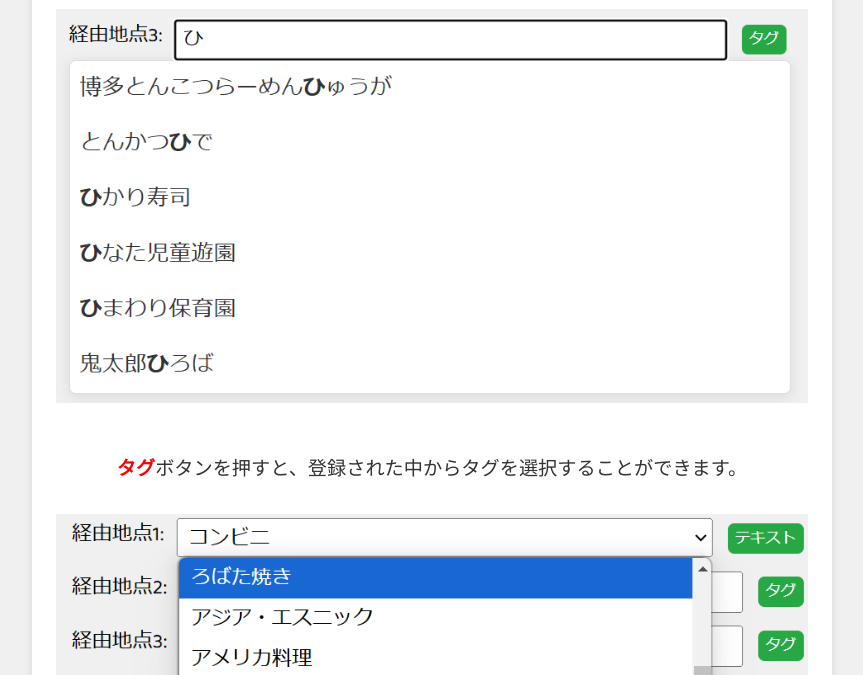
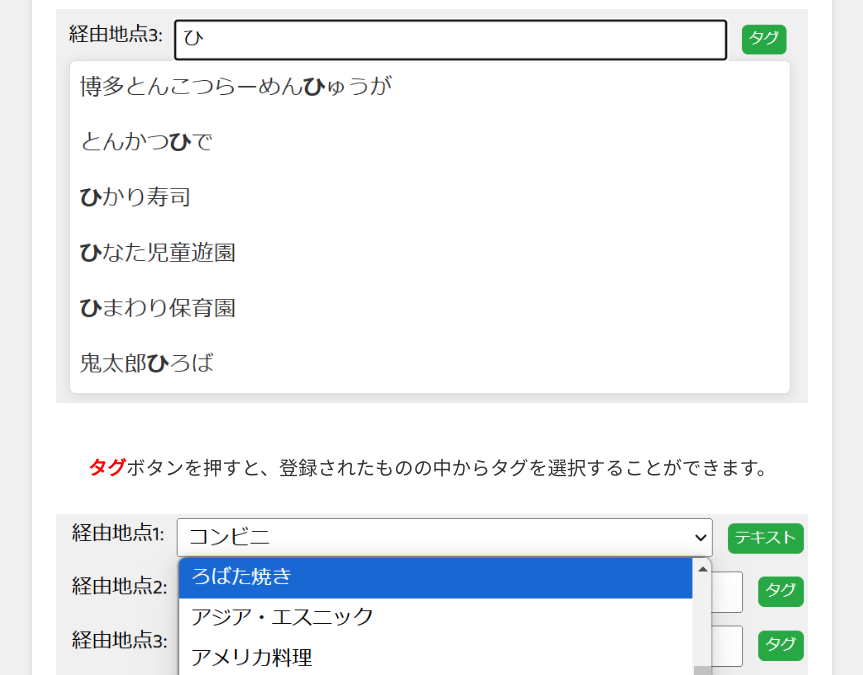
Before and after one commit to KeiNagaoka/routing_System, a Django app: page /instruction/ in a window 1280 px wide. Shown: the part 5331-6006 px from the top of the page, without its empty margins (208-1071 px from the left). Run offline with Django 5.2, Linux system fonts and the light colour scheme; the visitor is signed in with stand-in values (Sample User, id 1); parts of the project's set-up code (start-up, migrations or seed data) failed here and were passed over.

Commit message:
Update instruction.html

```diff
--- a/routing/templates/instruction.html
+++ b/routing/templates/instruction.html
@@ -85,7 +85,7 @@
         <img src="{% static 'img/text_input.png' %}" alt="テキスト入力" class="feature-image">
         <br>
         <p class="feature-description">
-            <font class="red-bold">タグ</font>ボタンを押すと、登録された中からタグを選択することができます。<br>
+            <font class="red-bold">タグ</font>ボタンを押すと、登録されたものの中からタグを選択することができます。<br>
         </p>
 
         <img src="{% static 'img/select_input.png' %}" alt="選択式入力" class="feature-image">
```
